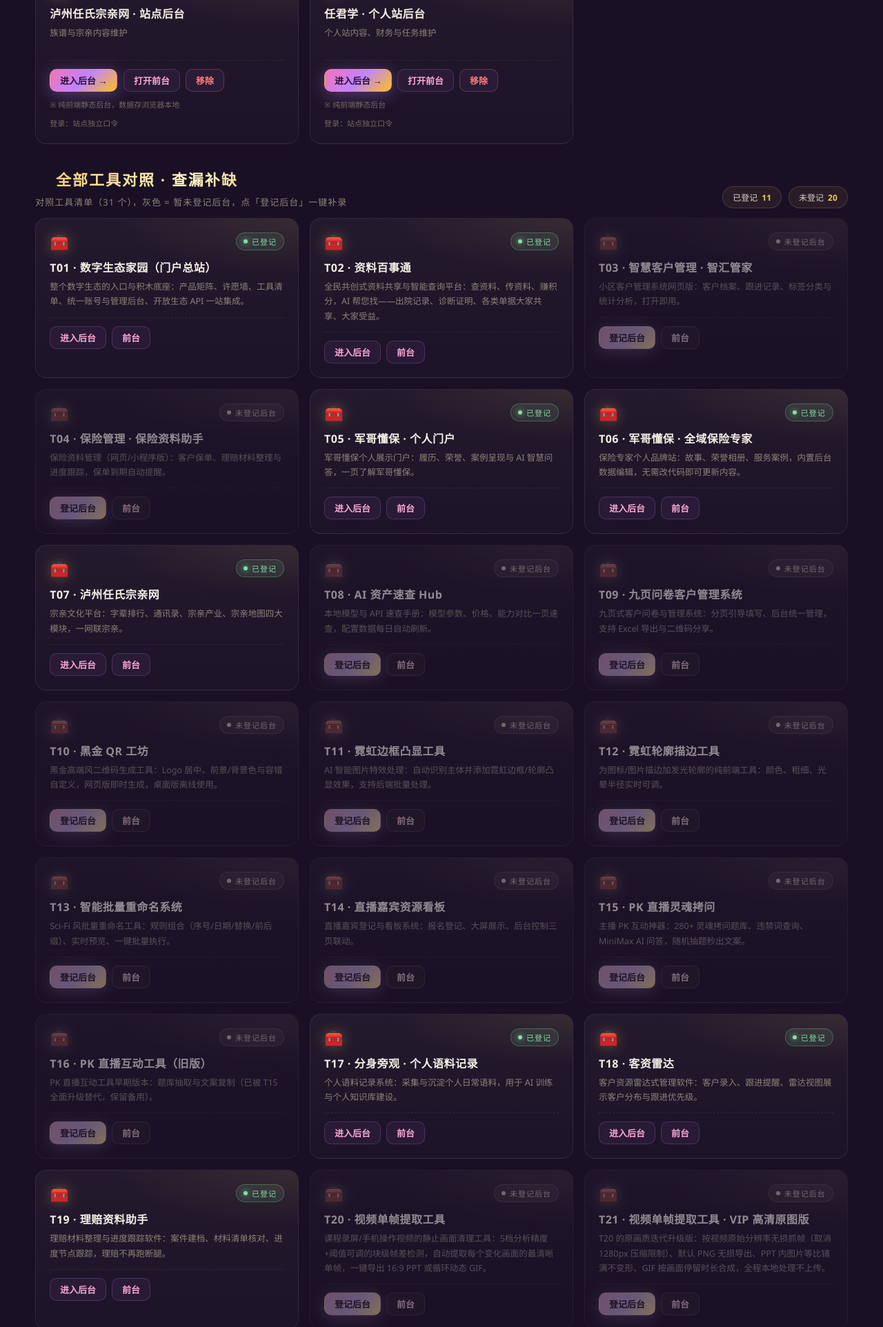
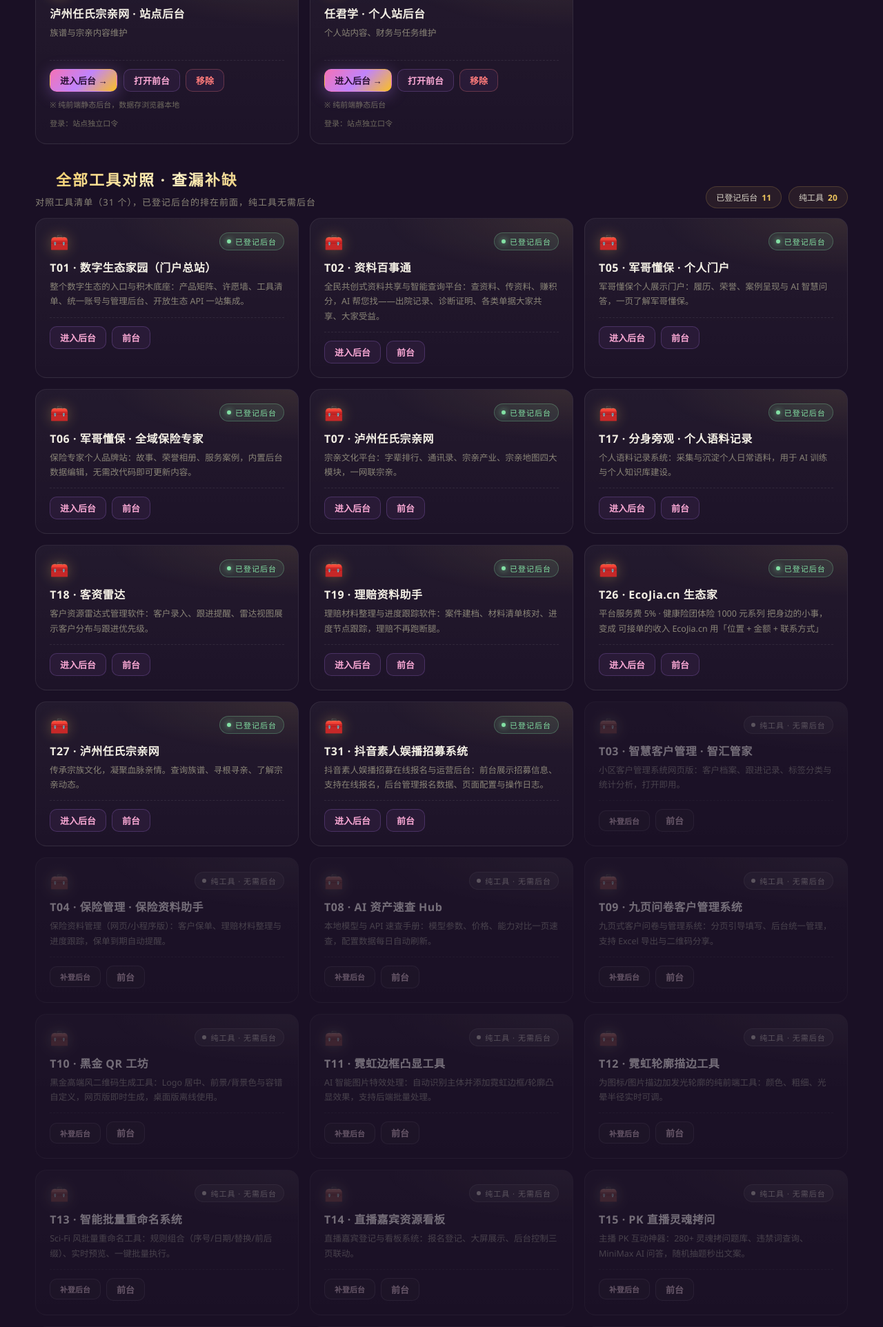
Before and after one commit to lzp5133084/ecojia, a Flask app: page /console in a window 1280 px wide. Shown: the part 847-2771 px from the top of the page at 69% size. Run offline with Flask 2, Linux system fonts and the light colour scheme; the visitor is signed in with stand-in values (Sample User, id 1); data comes from the database, SQL or seed files in the repository; data that the repository does not hold is empty.

Commit message:
ui: 对照区纯工具标注「无需后台」并后置排序，消除缺漏感

```diff
--- a/templates/console.html
+++ b/templates/console.html
@@ -91,11 +91,11 @@
   <div class="hub-head" style="margin-bottom:14px">
     <div>
       <h1 style="font-size:22px">{{ icon("library") }} 全部工具对照 · 查漏补缺</h1>
-      <p>对照工具清单（<span id="toolTotal">--</span> 个），灰色 = 暂未登记后台，点「登记后台」一键补录</p>
+      <p>对照工具清单（<span id="toolTotal">--</span> 个），已登记后台的排在前面，纯工具无需后台</p>
     </div>
     <div class="hub-tools">
-      <span class="hub-chip">已登记 <b id="chkDone">--</b></span>
-      <span class="hub-chip">未登记 <b id="chkTodo">--</b></span>
+      <span class="hub-chip">已登记后台 <b id="chkDone">--</b></span>
+      <span class="hub-chip">纯工具 <b id="chkTodo">--</b></span>
     </div>
   </div>
   <div id="toolGrid" class="hub-grid"></div>
@@ -182,13 +182,13 @@ function matchCenter(tool, centers){
 
 function toolCardHtml(t, center){
   const done = !!center;
-  const dim = done ? '' : ' style="opacity:.55;filter:saturate(.4)"';
+  const dim = done ? '' : ' style="opacity:.42;filter:saturate(.3)"';
   const badge = done
-    ? '<span class="hub-state st-online"><i></i>已登记</span>'
-    : '<span class="hub-state st-unknown"><i></i>未登记后台</span>';
+    ? '<span class="hub-state st-online"><i></i>已登记后台</span>'
+    : '<span class="hub-state st-unknown"><i></i>纯工具 · 无需后台</span>';
   const btn = done
     ? '<a class="btn btn-ghost btn-sm" href="' + esc(center.admin_url || t.url) + '" target="_blank" rel="noopener">进入后台</a>'
-    : '<a class="btn btn-gold btn-sm" href="javascript:void(0)" onclick="quickReg(\'' + esc(t.no) + '\')">登记后台</a>';
+    : '<a class="btn btn-ghost btn-sm" style="font-size:11px" href="javascript:void(0)" onclick="quickReg(\'' + esc(t.no) + '\')">补登后台</a>';
   return '' +
     '<div class="hub-card"' + dim + '>' +
       '<div class="hub-top"><span class="hub-ico">' + esc(t.icon || '🧰') + '</span>' + badge + '</div>' +
@@ -208,12 +208,16 @@ async function loadTools(centers){
   _toolsCache = d.tools || [];
   document.getElementById('toolTotal').textContent = _toolsCache.length;
   let done = 0;
-  const html = _toolsCache.map(t => {
+  const pairs = _toolsCache.map(t => {
     const c = matchCenter(t, centers);
     if(c) done++;
-    return toolCardHtml(t, c);
-  }).join('');
-  grid.innerHTML = html || '<div class="hub-empty">工具清单为空</div>';
+    return [t, c];
+  });
+  // 已登记的排前面，纯工具排后面
+  pairs.sort((a, b) => (b[1] ? 1 : 0) - (a[1] ? 1 : 0));
+  grid.innerHTML = pairs.length
+    ? pairs.map(([t, c]) => toolCardHtml(t, c)).join('')
+    : '<div class="hub-empty">工具清单为空</div>';
   document.getElementById('chkDone').textContent = done;
   document.getElementById('chkTodo').textContent = _toolsCache.length - done;
 }
```
